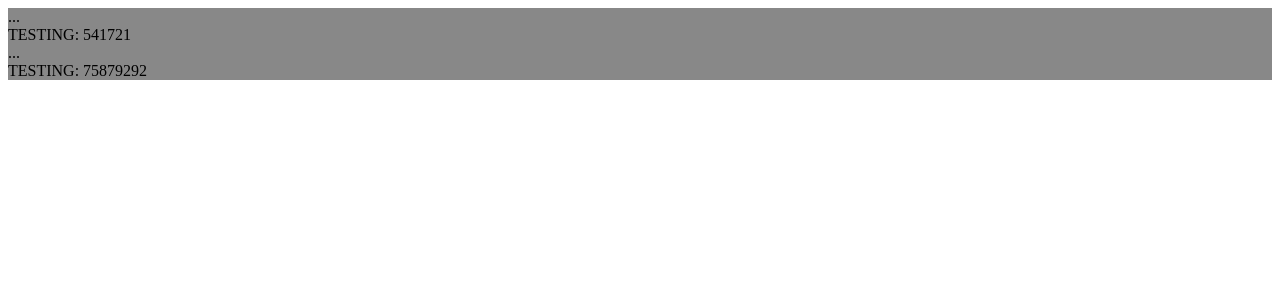
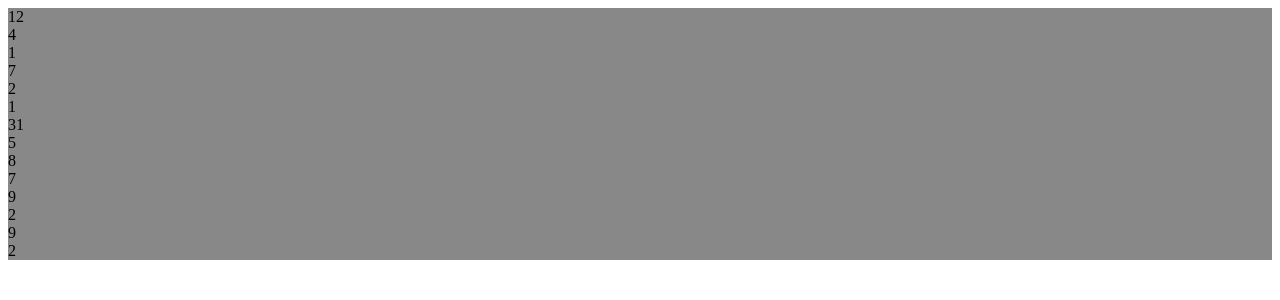
Before and after one commit to ramijan/react_training_08_17, a React app in the folder day_two/number_game/: page / in a window 1280 px wide. Shown: the top 300 px of the page. Built offline with nearby package versions, Linux system fonts and the light colour scheme.

Commit message:
add random_numbers_panel component

```diff
--- a/day_two/number_game/src/components/Game.js
+++ b/day_two/number_game/src/components/Game.js
@@ -1,26 +1,30 @@
-import React from 'react';
-import PropTypes from 'prop-types';
-import { randomNumberGenerator } from '../store/util';
+import React from "react";
+import PropTypes from "prop-types";
+import { randomNumberGenerator } from "../store/util";
+import RandomNumbersPanel from './RandomNumbersPanel'
 
 class Game extends React.Component {
   static propTypes = {
-    numberCount: PropTypes.number.isRequired,
-  }
+    numberCount: PropTypes.number.isRequired
+  };
   constructor(props) {
     super();
     // Generate target
     // this.target = Math.floor(10 + (40 * Math.random()));
     // Generate random numbers
-    this.randomNumbers = Array.from({length: props.numberCount}).map(() => randomNumberGenerator());
+    this.randomNumbers = Array.from({ length: props.numberCount }).map(() =>
+      randomNumberGenerator()
+    );
+    console.log(this.randomNumbers.slice(0, this.randomNumbers.length - 2));
+    this.target = this.randomNumbers
+      .slice(0, this.randomNumbers.length - 2)
+      .reduce((acc, curr) => acc + curr, 0);
   }
   render() {
     return (
       <div>
-        <div id="target">...</div>
-        <div id="random-numbers">
-          TESTING: {this.props.numberCount}
-          {this.randomNumbers}
-        </div>
+        <div id="target">{this.target}</div>
+        <RandomNumbersPanel randomNumbers={this.randomNumbers} />
       </div>
     );
   }
--- /dev/null
+++ b/day_two/number_game/src/components/RandomNumbersPanel.js
@@ -0,0 +1,18 @@
+import React from 'react';
+import PropTypes from 'prop-types';
+
+const RandomNumbersPanel = (props) => {
+  return (
+    <div id="random-numbers">
+      {props.randomNumbers.map((number, index) => (
+        <div key={index}>{number}</div>
+      ))}
+    </div>
+  );
+};
+
+RandomNumbersPanel.propTypes = {
+  randomNumbers: PropTypes.arrayOf(PropTypes.number).isRequired
+};
+
+export default RandomNumbersPanel;
```
